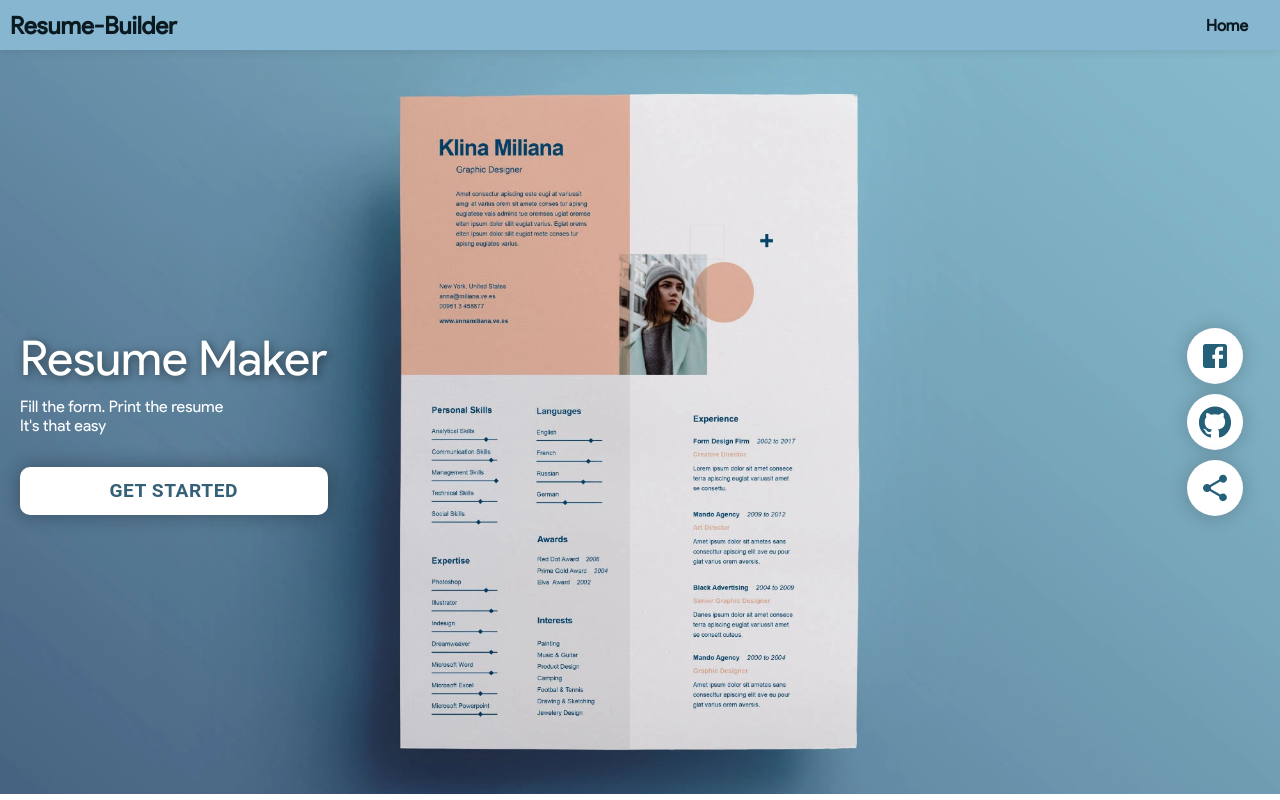
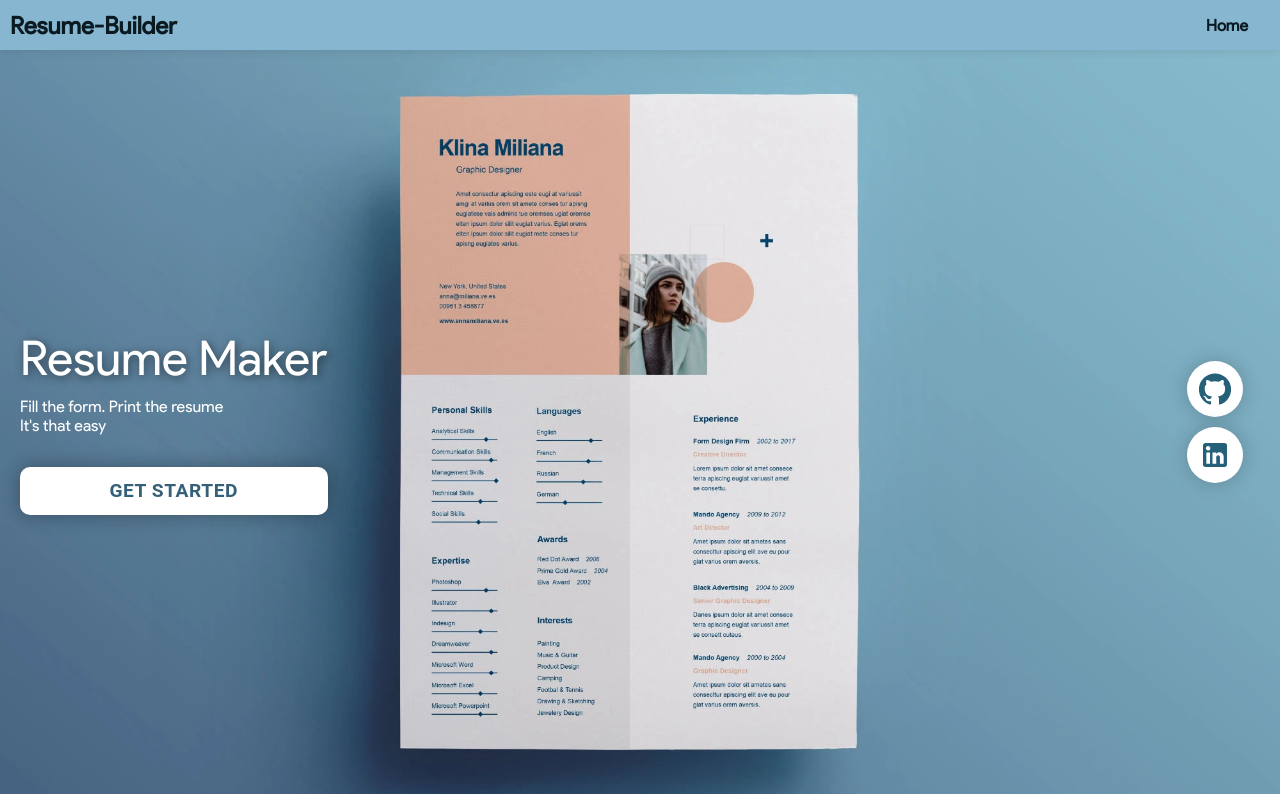
Before and after one commit to SBhattacharya45/resume-builder, a React (Create React App) app: page / in a window 1280 px wide. Built offline with nearby package versions, Linux system fonts and the light colour scheme; what @react-pdf/renderer would draw is missing.

Commit message:
linkedin added

```diff
--- a/src/components/LandingPage/LandingPage.js
+++ b/src/components/LandingPage/LandingPage.js
@@ -1,7 +1,6 @@
 import React from 'react';
 import GitHubIcon from '@material-ui/icons/GitHub';
-
-import FacebookIcon from '@material-ui/icons/Facebook';
+import LinkedInIcon from '@material-ui/icons/LinkedIn';
 import { NavLink } from "react-router-dom";
 import SimpleModal from '../Modal/Modal';
 
@@ -31,13 +30,15 @@
 
             </div>
             <div className="landingPage__icons">
-                <IconButton href="https://www.facebook.com/orangeink1221" >
-                    <FacebookIcon />
-                </IconButton>
-                <IconButton href="https://github.com/SBhattacharya45/resume-builder" >
+
+                <IconButton href="https://github.com/SBhattacharya45/resume-builder" target="_blank" >
                     <GitHubIcon />
                 </IconButton>
-                <SimpleModal />
+
+                <IconButton href="https://www.linkedin.com/in/soumyadeep-bhattacharya-65b74b170/" target="_blank">
+                    <LinkedInIcon />
+                </IconButton>
+
             </div>
         </div>
     )
```
